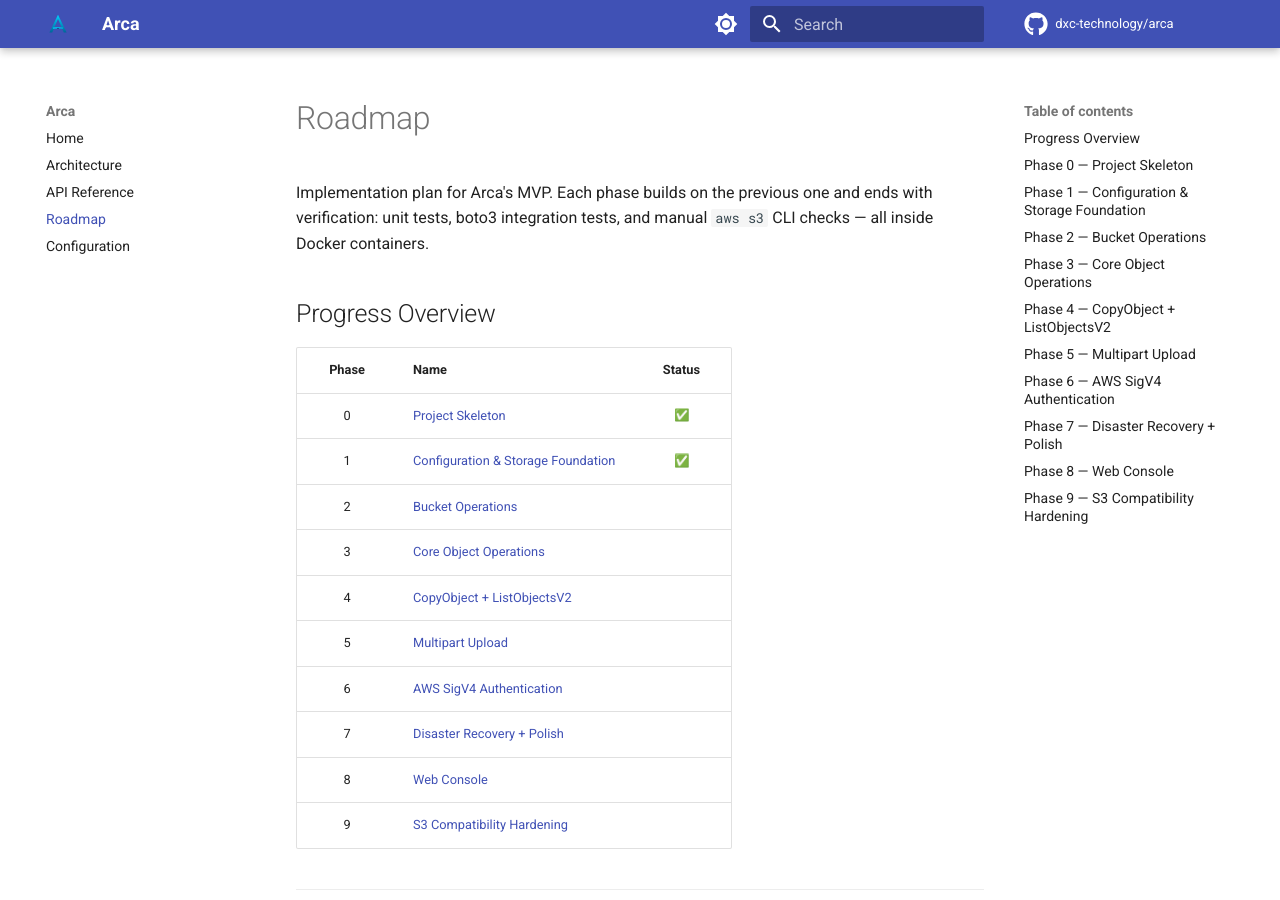
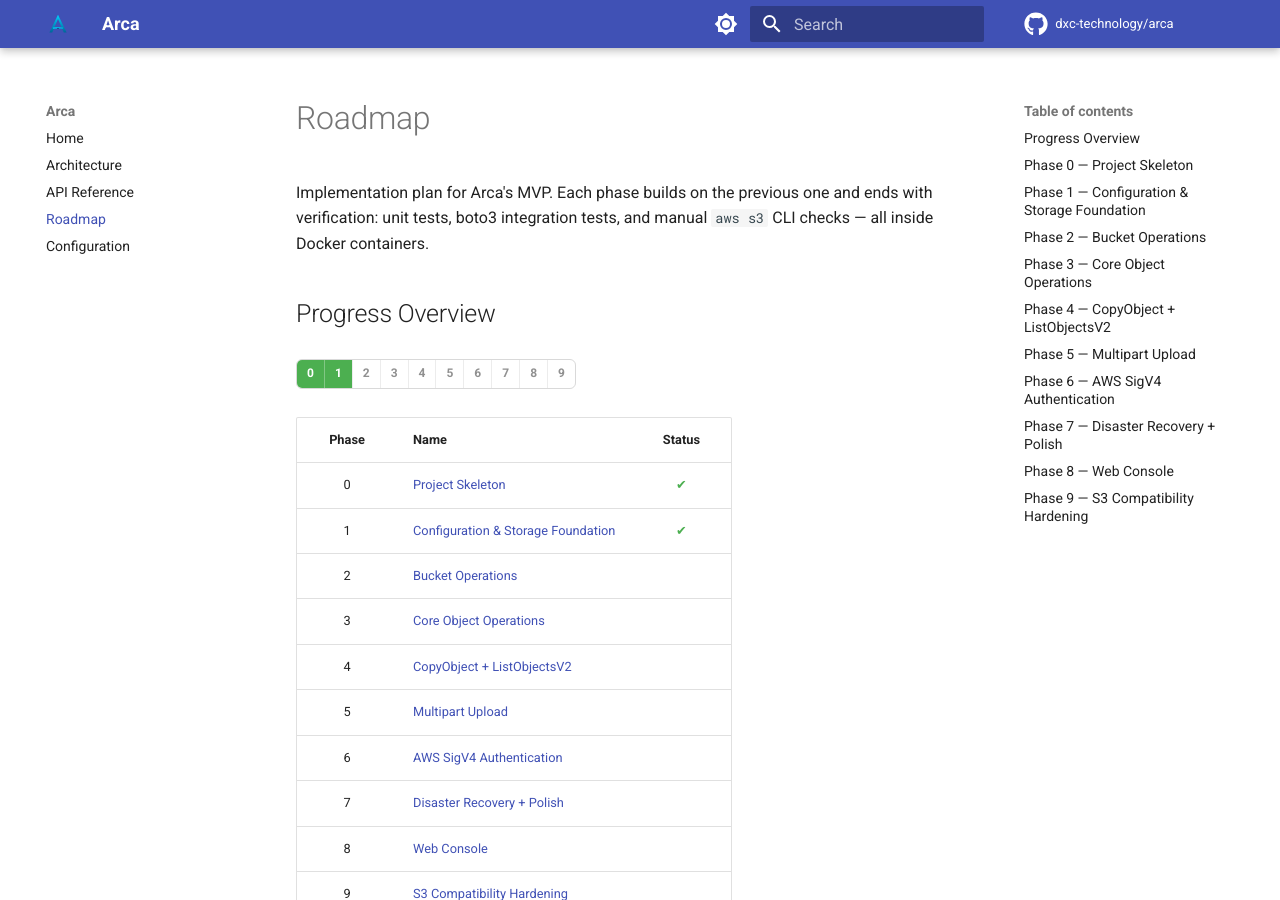
Before and after one commit to dxc-technology/arca, an MkDocs documentation site: the page built from documentation/docs/roadmap.md, in a window 1280 px wide and 900 px high. Built offline with MkDocs 1.6.1 and Material for MkDocs 9.7.7, drawn with Linux system fonts in a browser that asks for light colours; emoji names are drawn with the system emoji font; comment, search, counter and statistics services are not loaded.

Commit message:
Add segmented progress bar to roadmap page
Horizontal bar above the phase table with green segments for completed
phases and transparent segments for remaining ones. Also switch table
status checkmarks to plain green ticks for visual consistency.

```diff
--- a/documentation/docs/roadmap.md
+++ b/documentation/docs/roadmap.md
@@ -4,10 +4,27 @@ Implementation plan for Arca's MVP. Each phase builds on the previous one and en
 
 ## Progress Overview
 
+<!-- progress-bar -->
+<div style="padding:12px 0">
+  <div style="display:inline-flex;border-radius:6px;overflow:hidden;border:1px solid rgba(128,128,128,.3)">
+    <div style="background:#4caf50;color:#fff;padding:4px 10px;font-weight:700;font-size:.75em">0</div>
+    <div style="background:#4caf50;color:#fff;padding:4px 10px;font-weight:700;font-size:.75em;border-left:1px solid rgba(255,255,255,.3)">1</div>
+    <div style="background:transparent;color:inherit;padding:4px 10px;font-weight:700;font-size:.75em;border-left:1px solid rgba(128,128,128,.3);opacity:.5">2</div>
+    <div style="background:transparent;color:inherit;padding:4px 10px;font-weight:700;font-size:.75em;border-left:1px solid rgba(128,128,128,.3);opacity:.5">3</div>
+    <div style="background:transparent;color:inherit;padding:4px 10px;font-weight:700;font-size:.75em;border-left:1px solid rgba(128,128,128,.3);opacity:.5">4</div>
+    <div style="background:transparent;color:inherit;padding:4px 10px;font-weight:700;font-size:.75em;border-left:1px solid rgba(128,128,128,.3);opacity:.5">5</div>
+    <div style="background:transparent;color:inherit;padding:4px 10px;font-weight:700;font-size:.75em;border-left:1px solid rgba(128,128,128,.3);opacity:.5">6</div>
+    <div style="background:transparent;color:inherit;padding:4px 10px;font-weight:700;font-size:.75em;border-left:1px solid rgba(128,128,128,.3);opacity:.5">7</div>
+    <div style="background:transparent;color:inherit;padding:4px 10px;font-weight:700;font-size:.75em;border-left:1px solid rgba(128,128,128,.3);opacity:.5">8</div>
+    <div style="background:transparent;color:inherit;padding:4px 10px;font-weight:700;font-size:.75em;border-left:1px solid rgba(128,128,128,.3);opacity:.5">9</div>
+  </div>
+</div>
+<!-- /progress-bar -->
+
 | Phase | Name | Status |
 |:-----:|------|:------:|
-| 0 | [Project Skeleton](#phase-0-project-skeleton) | :white_check_mark: |
-| 1 | [Configuration & Storage Foundation](#phase-1-configuration-storage-foundation) | :white_check_mark: |
+| 0 | [Project Skeleton](#phase-0-project-skeleton) | <span style="color:#4caf50">&#x2714;</span> |
+| 1 | [Configuration & Storage Foundation](#phase-1-configuration-storage-foundation) | <span style="color:#4caf50">&#x2714;</span> |
 | 2 | [Bucket Operations](#phase-2-bucket-operations) | |
 | 3 | [Core Object Operations](#phase-3-core-object-operations) | |
 | 4 | [CopyObject + ListObjectsV2](#phase-4-copyobject-listobjectsv2) | |
@@ -17,7 +34,7 @@ Implementation plan for Arca's MVP. Each phase builds on the previous one and en
 | 8 | [Web Console](#phase-8-web-console) | |
 | 9 | [S3 Compatibility Hardening](#phase-9-s3-compatibility-hardening) | |
 
-<!-- Status: :white_check_mark: = done, :construction: = in progress, empty = not started -->
+<!-- Status: green checkmark = done, :construction: = in progress, empty = not started -->
 
 ---
 
```
Also changed, not shown: docs/roadmap/index.html (+20 -3 lines), docs/search/search_index.json (+1 -1 lines).
